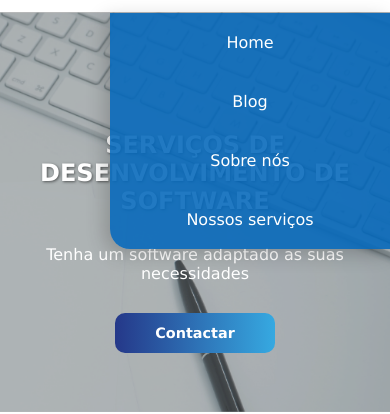
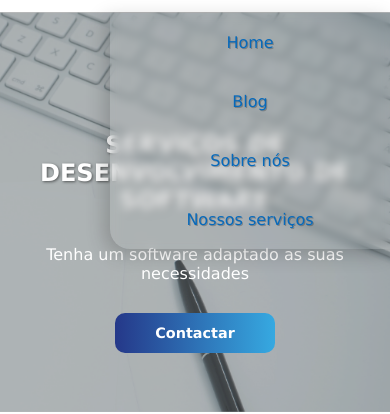
Before and after one commit to AlcinoMachavane/GUIZOGUIZO, a plain HTML site: page index.html in a window 390 px wide. Both pictures are taken after a click on the element 355 px from the left and 40 px from the top of the page. Shown: the part 68-482 px from the top of the page. Drawn offline with Linux system fonts and the light colour scheme.

Commit message:
V0.05
Menu mobile actualizado

```diff
--- a/styles/css/header.css
+++ b/styles/css/header.css
@@ -14,6 +14,7 @@
     padding: 0 2em;
     display: flex;
     height: 80px;
+    z-index: 999; /* <= Remover caso crie problemas */
 }
 
 .header-top .conteiner-header .header-logo {
@@ -203,7 +204,8 @@
     /*display: flex;*/
     flex-wrap: wrap;
     flex-basis: 100%;
-    background-color: rgba(6, 105, 187, 0.89);
+    background-color: transparent;
+    backdrop-filter: blur(5px);
     color: white;
     justify-content: center;
     position: absolute;
@@ -236,13 +238,14 @@
 .menu-mobile-list li a{
     display: flex;
     flex-basis: 100%;
-    color: white;
     padding: 20px 40px;
     justify-content: center;
+    color: var(--IDG);
+    text-shadow: 1px 1px rgba(0, 0, 0, 0.23);
 }
 
 .menu-mobile-list li a:hover{
-    color: var(--IDG);
+    font-weight: bold;
 }
 
 /*/////////////////////////////////////////// BLOG //////////////////////////////////////////////////////////////*/
```
